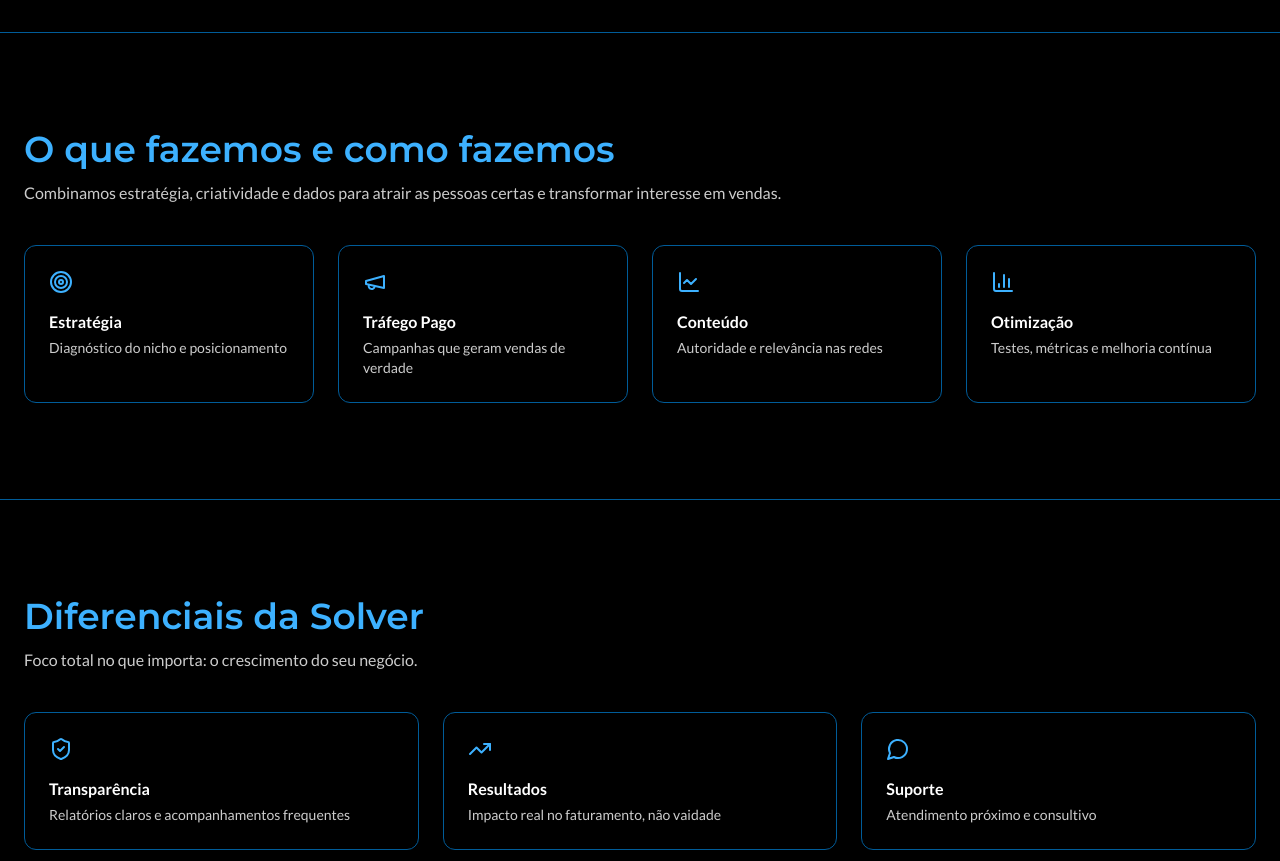
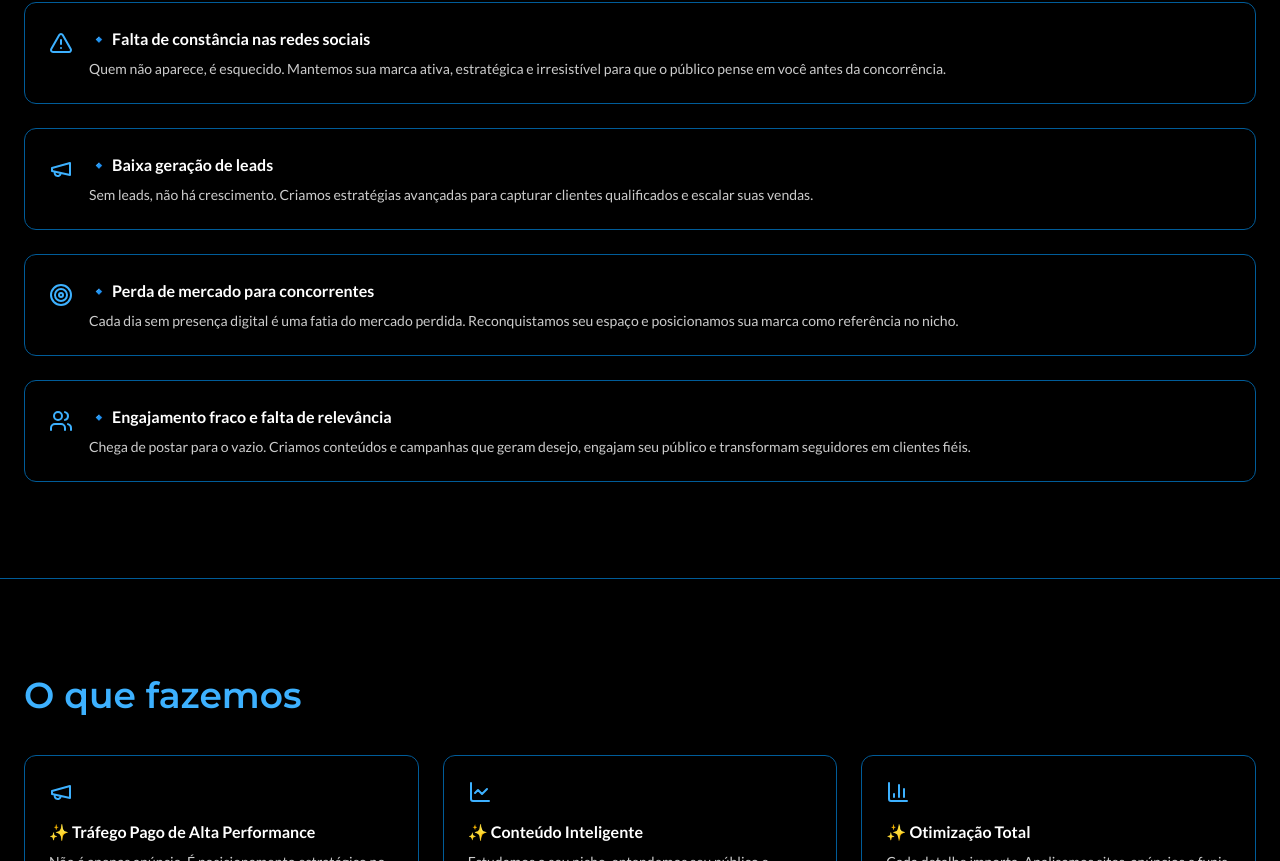
Before and after one commit to henriquealive/solver-lead-machine, a React (Vite) app: page / in a window 1280 px wide. Shown: the part 1359-2220 px from the top of the page. Built offline with nearby package versions, Linux system fonts and the light colour scheme.

Commit message:
Update landing page text content
Updated all text content on the landing page based on the provided text. This includes sections like "Quem somos", "Problemas que resolvemos", "O que fazemos", "Por que escolher a Solver?", and the final call to action.

```diff
--- a/src/pages/Index.tsx
+++ b/src/pages/Index.tsx
@@ -82,10 +82,13 @@ const Index = () => {
           <div className="container mx-auto px-6 py-16 md:py-24 grid md:grid-cols-2 gap-10 items-center">
             <div className="space-y-6">
               <h1 className="font-heading text-primary text-4xl md:text-5xl leading-tight">
-                Transformamos negócios comuns em máquinas de vendas.
+                Transformamos empresas comuns em máquinas de vendas
               </h1>
               <p className="text-lg text-muted-foreground">
-                Acreditamos que cada negócio tem uma história única. Combinamos estratégia, criatividade e dados para atrair as pessoas certas e transformar interesse em vendas.
+                Acreditamos que cada negócio tem uma história única e a nossa missão é fazer a sua ser vista, lembrada e escolhida. Combinamos estratégia, criatividade e dados para atrair as pessoas certas e transformar interesse em vendas. Enquanto você foca no que faz de melhor - atender e encantar seus clientes - nós cuidamos de tudo: do tráfego pago ao fortalecimento da sua marca.
+              </p>
+              <p className="text-lg text-primary font-semibold">
+                👉 Mais visibilidade. Mais clientes. Mais crescimento.
               </p>
               <div className="flex flex-col sm:flex-row gap-4">
                 <Button asChild variant="hero" size="xl" aria-label="Clique e fale agora pelo WhatsApp" className="hover-scale">
@@ -165,18 +168,41 @@ const Index = () => {
                 Enquanto muitos falam sobre resultados, nós os entregamos.
               </p>
             </div>
-            <div className="grid md:grid-cols-2 gap-6">
+            <div className="space-y-6">
               {[
-                { icon: AlertTriangle, title: "Falta de constância nas redes sociais" },
-                { icon: Megaphone, title: "Baixa geração de leads" },
-                { icon: Target, title: "Perda de mercado para concorrentes" },
-                { icon: Users, title: "Falta de engajamento e relevância" },
-              ].map(({ icon: Icon, title }) => (
-                <article key={title} className="flex items-start gap-4 p-5 rounded-lg border bg-card">
-                  <Icon className="text-primary" />
-                  <div>
-                    <h3 className="font-semibold">{title}</h3>
-                    <p className="text-sm text-muted-foreground">Resolvemos com estratégia, conteúdo e tráfego pago orientados a dados.</p>
+                {
+                  icon: TrendingUp,
+                  title: "🔹 Marketing que não dá retorno",
+                  desc: "Você não precisa gastar mais. Precisa investir melhor. Analisamos dados, cortamos desperdícios e criamos campanhas otimizadas em tempo real."
+                },
+                {
+                  icon: AlertTriangle,
+                  title: "🔹 Falta de constância nas redes sociais",
+                  desc: "Quem não aparece, é esquecido. Mantemos sua marca ativa, estratégica e irresistível para que o público pense em você antes da concorrência."
+                },
+                {
+                  icon: Megaphone,
+                  title: "🔹 Baixa geração de leads",
+                  desc: "Sem leads, não há crescimento. Criamos estratégias avançadas para capturar clientes qualificados e escalar suas vendas."
+                },
+                {
+                  icon: Target,
+                  title: "🔹 Perda de mercado para concorrentes",
+                  desc: "Cada dia sem presença digital é uma fatia do mercado perdida. Reconquistamos seu espaço e posicionamos sua marca como referência no nicho."
+                },
+                {
+                  icon: Users,
+                  title: "🔹 Engajamento fraco e falta de relevância",
+                  desc: "Chega de postar para o vazio. Criamos conteúdos e campanhas que geram desejo, engajam seu público e transformam seguidores em clientes fiéis."
+                },
+              ].map(({ icon: Icon, title, desc }) => (
+                <article key={title} className="p-6 rounded-lg border bg-card">
+                  <div className="flex items-start gap-4">
+                    <Icon className="text-primary shrink-0 mt-1" />
+                    <div>
+                      <h3 className="font-semibold mb-2">{title}</h3>
+                      <p className="text-sm text-muted-foreground">{desc}</p>
+                    </div>
                   </div>
                 </article>
               ))}
@@ -188,21 +214,29 @@ const Index = () => {
         <section id="solucoes" className="py-16 md:py-24 bg-secondary/60 border-y">
           <div className="container mx-auto px-6">
             <div className="max-w-3xl mb-10">
-              <h2 className="font-heading text-primary text-3xl md:text-4xl">O que fazemos e como fazemos</h2>
-              <p className="text-muted-foreground mt-3">
-                Combinamos estratégia, criatividade e dados para atrair as pessoas certas e transformar interesse em vendas.
-              </p>
+              <h2 className="font-heading text-primary text-3xl md:text-4xl">O que fazemos</h2>
             </div>
-            <div className="grid md:grid-cols-4 gap-6">
+            <div className="grid md:grid-cols-3 gap-6">
               {[
-                { icon: Target, title: "Estratégia", desc: "Diagnóstico do nicho e posicionamento" },
-                { icon: Megaphone, title: "Tráfego Pago", desc: "Campanhas que geram vendas de verdade" },
-                { icon: LineChart, title: "Conteúdo", desc: "Autoridade e relevância nas redes" },
-                { icon: BarChart3, title: "Otimização", desc: "Testes, métricas e melhoria contínua" },
+                {
+                  icon: Megaphone,
+                  title: "✨ Tráfego Pago de Alta Performance",
+                  desc: "Não é apenas anúncio. É posicionamento estratégico no momento certo, diante do público certo. Segmentação avançada, otimização contínua e ROI positivo."
+                },
+                {
+                  icon: LineChart,
+                  title: "✨ Conteúdo Inteligente",
+                  desc: "Estudamos o seu nicho, entendemos seu público e criamos conteúdos que comunicam, conectam e convertem. Sua marca será vista, lembrada e respeitada."
+                },
+                {
+                  icon: BarChart3,
+                  title: "✨ Otimização Total",
+                  desc: "Cada detalhe importa. Analisamos sites, anúncios e funis para transformar visitantes em clientes reais, com testes e métricas que maximizam conversões."
+                },
               ].map(({ icon: Icon, title, desc }) => (
                 <article key={title} className="p-6 rounded-lg bg-card border hover-scale">
                   <Icon className="text-primary mb-4" />
-                  <h3 className="font-semibold mb-1">{title}</h3>
+                  <h3 className="font-semibold mb-2">{title}</h3>
                   <p className="text-sm text-muted-foreground">{desc}</p>
                 </article>
               ))}
@@ -214,21 +248,24 @@ const Index = () => {
         <section id="diferenciais" className="py-16 md:py-24">
           <div className="container mx-auto px-6">
             <div className="max-w-3xl mb-10">
-              <h2 className="font-heading text-primary text-3xl md:text-4xl">Diferenciais da Solver</h2>
-              <p className="text-muted-foreground mt-3">Foco total no que importa: o crescimento do seu negócio.</p>
+              <h2 className="font-heading text-primary text-3xl md:text-4xl">Por que escolher a Solver?</h2>
+              <p className="text-muted-foreground mt-3">Na Solver, cada ação tem um propósito: gerar impacto direto no seu negócio. Existe sempre um "antes" e "depois" de trabalhar conosco.</p>
             </div>
-            <div className="grid md:grid-cols-3 gap-6">
+            <div className="space-y-4">
               {[
-                { icon: ShieldCheck, title: "Transparência", desc: "Relatórios claros e acompanhamentos frequentes" },
-                { icon: TrendingUp, title: "Resultados", desc: "Impacto real no faturamento, não vaidade" },
-                { icon: MessageCircle, title: "Suporte", desc: "Atendimento próximo e consultivo" },
-              ].map(({ icon: Icon, title, desc }) => (
-                <article key={title} className="p-6 rounded-lg bg-card border">
-                  <Icon className="text-primary mb-4" />
-                  <h3 className="font-semibold mb-1">{title}</h3>
-                  <p className="text-sm text-muted-foreground">{desc}</p>
-                </article>
+                "🔹 Não prometemos, entregamos.",
+                "🔹 Transformamos cliques em clientes e ideias em faturamento.",
+                "🔹 Consultoria personalizada, estratégias únicas, resultados reais.",
+              ].map((item) => (
+                <div key={item} className="p-6 rounded-lg bg-card border">
+                  <p className="font-semibold text-lg">{item}</p>
+                </div>
               ))}
+              <div className="mt-8 p-6 rounded-lg bg-primary/10 border border-primary/20">
+                <p className="text-center text-lg font-semibold text-primary">
+                  📌 Com a Solver, você será visto, lembrado e nunca mais esquecido.
+                </p>
+              </div>
             </div>
           </div>
         </section>
@@ -313,9 +350,12 @@ const Index = () => {
         {/* CTA Final */}
         <section className="py-16 md:py-24">
           <div className="container mx-auto px-6 text-center max-w-3xl">
-            <h2 className="font-heading text-primary text-3xl md:text-4xl">Pronto para vender mais?</h2>
+            <h2 className="font-heading text-primary text-3xl md:text-4xl">Próximos passos</h2>
             <p className="text-muted-foreground mt-3">
-              Fale agora com a Solver pelo WhatsApp e entenda como vamos acelerar seu crescimento.
+              Seu crescimento começa agora.
+            </p>
+            <p className="text-lg text-primary font-semibold mt-2">
+              👉 Clique aqui e fale direto com nossa equipe no WhatsApp.
             </p>
             <div className="mt-6 flex justify-center">
               <Button asChild variant="hero" size="xl" aria-label="Falar com a Solver no WhatsApp" className="hover-scale">
```
